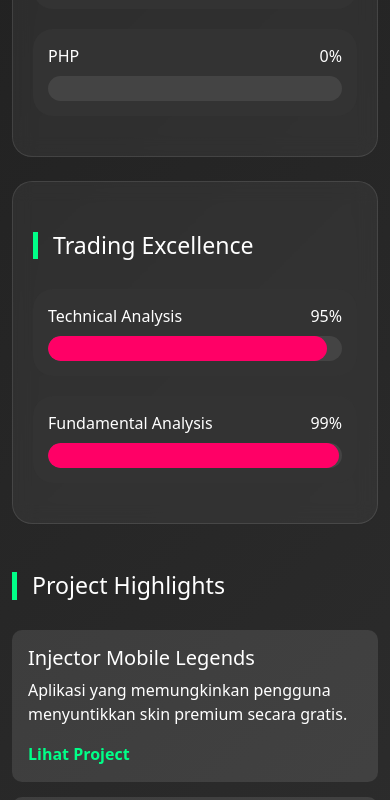
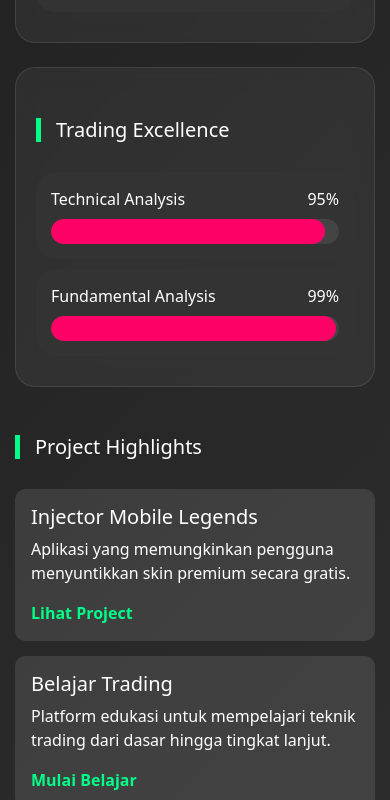
Before and after one commit to Paokns/Portofolio, a plain HTML site: page index.html in a window 390 px wide. Shown: the part 1074-1874 px from the top of the page. Drawn offline with nearby package versions, Linux system fonts and the light colour scheme.

Commit message:
Update index.html
Oke

```diff
--- a/index.html
+++ b/index.html
@@ -78,6 +78,31 @@
         .project-card a:hover {
             text-decoration: underline;
         }
+
+        /* Mobile Responsiveness */
+        @media (max-width: 768px) {
+            .profile-img {
+                width: 150px;
+                height: 150px;
+            }
+
+            .section-title {
+                font-size: 1.25rem;
+            }
+
+            .project-card {
+                padding: 10px;
+            }
+
+            .skill-bar {
+                margin: 10px 0;
+            }
+
+            .container {
+                padding-left: 15px;
+                padding-right: 15px;
+            }
+        }
     </style>
 </head>
 <body>
@@ -93,7 +118,7 @@
 
         <!-- Skills Section -->
         <div class="row g-4">
-            <div class="col-md-6">
+            <div class="col-md-6 col-lg-6">
                 <div class="card-effect">
                     <h3 class="section-title">Programming Mastery</h3>
                     <div class="programming">
@@ -149,7 +174,7 @@
                 </div>
             </div>
 
-            <div class="col-md-6">
+            <div class="col-md-6 col-lg-6">
                 <div class="card-effect">
                     <h3 class="section-title">Trading Excellence</h3>
                     <div class="trading">
```
